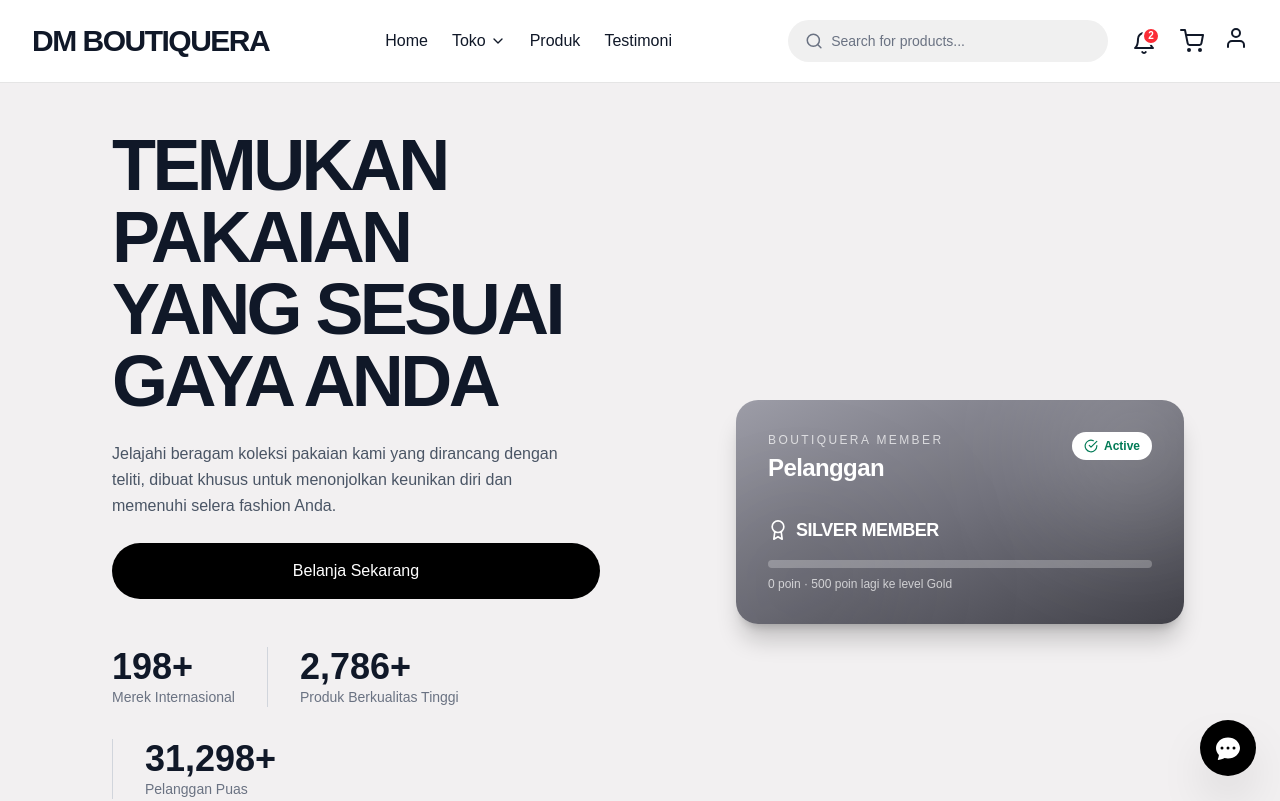
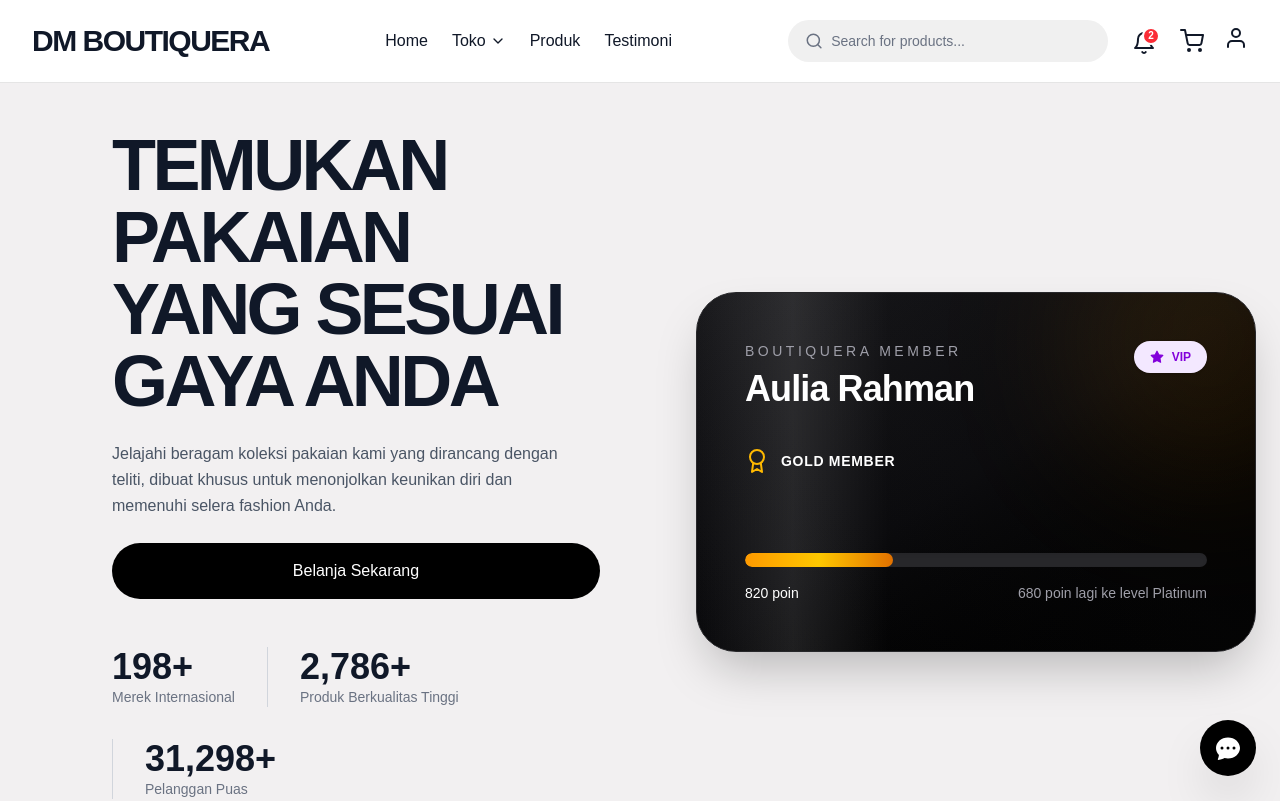
Before and after one commit to dzikripcr/dzikri-go, a React (Vite) app: page / in a window 1280 px wide. Shown: the top 801 px of the page. Built offline with nearby package versions, Linux system fonts and the light colour scheme; sample sign-in values are in the browser's storage; a web font is replaced by a local one.

Commit message:
Perbaikan member card di member hero

```diff
--- a/src/components/crm/MemberCard.jsx
+++ b/src/components/crm/MemberCard.jsx
@@ -1,20 +1,15 @@
-// components/crm/MemberCard.jsx
-//
-// Kartu member ala "credit card" — menampilkan nama, level (Silver/
-// Platinum/Gold), status (Active/Inactive/VIP/VVIP), dan progress poin
-// menuju level berikutnya. Warna kartu berubah sesuai level.
-//
-// NOTE: path import react-icons disamakan dengan Header.jsx (react-icons/fi).
-// Sesuaikan kembali import "../../utils/membership" dengan lokasi file Anda.
+import React, { useEffect, useState } from "react";
+import { FiAward, FiCheckCircle, FiSlash, FiStar } from "react-icons/fi";
 
-import React from "react";
 import {
-  FiAward,
-  FiCheckCircle,
-  FiSlash,
-  FiStar,
-} from "react-icons/fi";
-import { getLevelProgress } from "../../services/membership";
+  getLevelFromPoints,
+  getMemberStatus,
+  getLevelProgress,
+  formatCurrency,
+  formatDate,
+  STATUS_BADGE_CLASSES,
+  LEVEL_BADGE_CLASSES,
+} from "../../services/membership";
 
 const LEVEL_STYLES = {
   Silver: {
@@ -40,74 +35,91 @@ const LEVEL_STYLES = {
   },
 };
 
-const STATUS_STYLES = {
-  Active: { icon: FiCheckCircle, classes: "bg-emerald-500/15 text-emerald-700" },
-  Inactive: { icon: FiSlash, classes: "bg-gray-500/15 text-gray-600" },
-  VIP: { icon: FiStar, classes: "bg-violet-500/15 text-violet-700" },
-  VVIP: { icon: FiAward, classes: "bg-amber-500/15 text-amber-700" },
+const DEFAULT_MEMBER = {
+  fullName: "Aulia Rahman",
+  phone: "0812-3456-7890",
+  email: "aulia.rahman@example.com",
+  address: "Jl. Melati No.12",
+  cityProvince: "Pekanbaru, Riau",
+  registeredAt: "2023-08-14",
+  orderCount: 28,
+  totalSpend: 6250,
+  points: 820,
+  isActive: true,
 };
 
-export default function MemberCard({ name, points, status }) {
-  const { level, nextLevel, progressPercent, pointsToNext } =
-    getLevelProgress(points);
+export default function MemberCard({ member }) {
+  const [loaded, setLoaded] = useState(false);
 
-  const style = LEVEL_STYLES[level] ?? LEVEL_STYLES.Silver;
-  const statusStyle = STATUS_STYLES[status] ?? STATUS_STYLES.Active;
-  const StatusIcon = statusStyle.icon;
+  useEffect(() => {
+    setLoaded(true);
+  }, []);
+
+  const data = {
+    ...DEFAULT_MEMBER,
+    ...member
+  };
+
+  const level = getLevelFromPoints(data.points);
+  const progress = getLevelProgress(data.points);
+  const status = getMemberStatus({
+    isActive: data.isActive,
+    orderCount: data.orderCount,
+    totalSpend: data.totalSpend,
+    level
+  });
 
   return (
-    <div
-      className={`
-        relative overflow-hidden rounded-3xl p-8
-        bg-gradient-to-br ${style.gradient} ${style.text}
-        shadow-xl shadow-black/20
-      `}
-    >
-      {/* dekorasi glow, konsisten dengan efek shimmer di Header login button */}
-      <div className="absolute -top-10 -right-10 w-44 h-44 rounded-full bg-white/20 blur-3xl" />
-      <div className="absolute -bottom-16 -left-10 w-52 h-52 rounded-full bg-black/10 blur-3xl" />
+    <div className="ml-[-40px] mt-[-80px] relative w-full sm:w-[440px] md:w-[480px] lg:w-[560px] overflow-hidden rounded-[2.5rem] bg-gradient-to-br from-zinc-900 via-zinc-950 to-black p-10 lg:p-12 text-white flex flex-col justify-between min-h-[300px] sm:min-h-[360px] cursor-pointer transform transition-all duration-700 ease-out shadow-2xl hover:scale-[1.03] hover:-translate-y-3 hover:shadow-[0_40px_80px_-15px_rgba(0,0,0,0.6)] hover:border-zinc-700 border border-zinc-800 group mx-auto">
 
-      <div className="relative z-10 flex items-start justify-between">
+      <div className="absolute -top-24 -right-24 w-72 h-72 bg-amber-500/10 rounded-full blur-3xl luxury-glow" />
+      <div className="absolute inset-0 bg-gradient-to-tr from-transparent via-zinc-800/10 to-transparent" />
+      <div className="absolute top-0 left-0 w-48 h-full bg-gradient-to-r from-transparent via-white/10 to-transparent luxury-shine" />
+
+      <div className="relative z-20">
+        <div className="flex justify-between items-start mb-10">
           <div>
-          <p className="text-xs uppercase tracking-[0.2em] font-medium opacity-70">
+            <p className="text-sm uppercase tracking-[.25em] text-zinc-400 group-hover:text-amber-400/80 transition-colors duration-700">
               Boutiquera Member
             </p>
-          <h3 className="text-2xl font-black tracking-tight mt-1">{name}</h3>
+            <h2 className="text-2xl lg:text-4xl font-black tracking-tight mt-2 group-hover:scale-[1.01] transition-transform duration-700 origin-left">
+              {data.fullName}
+            </h2>
           </div>
 
-        {/* status badge ditempatkan di luar area gradient supaya warnanya tetap konsisten di semua level */}
-        <span
-          className={`
-            flex items-center gap-1.5 px-3 py-1.5 rounded-full
-            text-xs font-bold bg-white ${statusStyle.classes}
-          `}
+          {/* Status Badge */}
+          <div
+            className={`px-4 py-2 rounded-full flex items-center gap-2 shadow-sm font-black text-xs transform transition-all duration-700 group-hover:scale-110 ${STATUS_BADGE_CLASSES[status] || "bg-white text-zinc-950"}`}
           >
-          <StatusIcon className="text-sm" />
-          {status}
-        </span>
+            <FiStar className="text-sm fill-current" />
+            <span>{status}</span>
+          </div>
         </div>
 
-      <div className="relative z-10 mt-8 flex items-center gap-2">
-        <FiAward className="text-xl" />
-        <span className="text-lg font-black uppercase tracking-tight">
-          {level} Member
-        </span>
+        <div className="flex gap-3 items-center mb-6 text-amber-400 group-hover:text-yellow-300 transition-colors duration-700">
+          <FiAward className="text-2xl transform transition-transform duration-700 group-hover:rotate-12" />
+          <p className="font-black uppercase tracking-wider text-sm text-white">
+            {level} MEMBER
+          </p>
+        </div>
       </div>
 
-      <div className="relative z-10 mt-4">
-        <div className={`h-2 rounded-full overflow-hidden ${style.track}`}>
+      {/* Progress Bar Tier */}
+      <div className="relative z-20 mt-auto pt-4">
+        <div className="h-3.5 bg-zinc-800 rounded-full overflow-hidden shadow-inner w-full">
           <div
-            className={`h-full rounded-full ${style.fill} transition-all duration-700 ease-out`}
-            style={{ width: `${progressPercent}%` }}
+            style={{ width: `${progress.progressPercent}%` }}
+            className="h-full bg-gradient-to-r from-amber-500 via-yellow-400 to-amber-600 rounded-full transition-all duration-1000 ease-out group-hover:brightness-125"
           />
         </div>
 
-        <p className={`mt-2 text-xs font-medium ${style.sub}`}>
-          {nextLevel
-            ? `${points.toLocaleString("id-ID")} poin · ${pointsToNext.toLocaleString(
-                "id-ID"
-              )} poin lagi ke level ${nextLevel}`
-            : `${points.toLocaleString("id-ID")} poin · Level tertinggi tercapai`}
+        <p className="text-sm lg:text-sm text-zinc-400 mt-4 flex justify-between items-center font-medium">
+          <span className="text-white">{data.points} poin</span>
+          <span className="group-hover:text-zinc-300 transition-colors duration-700">
+            {progress.nextLevel
+              ? `${progress.pointsToNext} poin lagi ke level ${progress.nextLevel}`
+              : "Level Maksimal"}
+          </span>
         </p>
       </div>
     </div>
```
Lines whose indentation alone changed are shown as unchanged.
